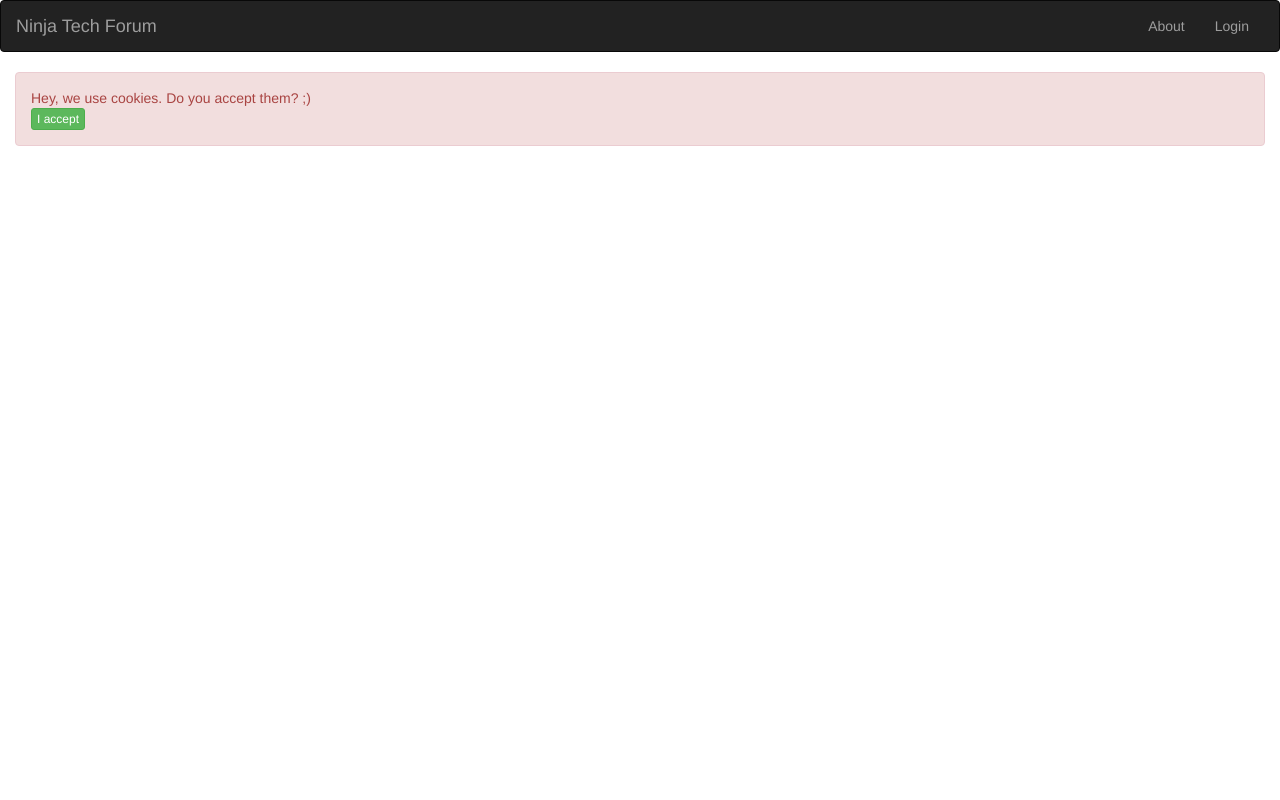
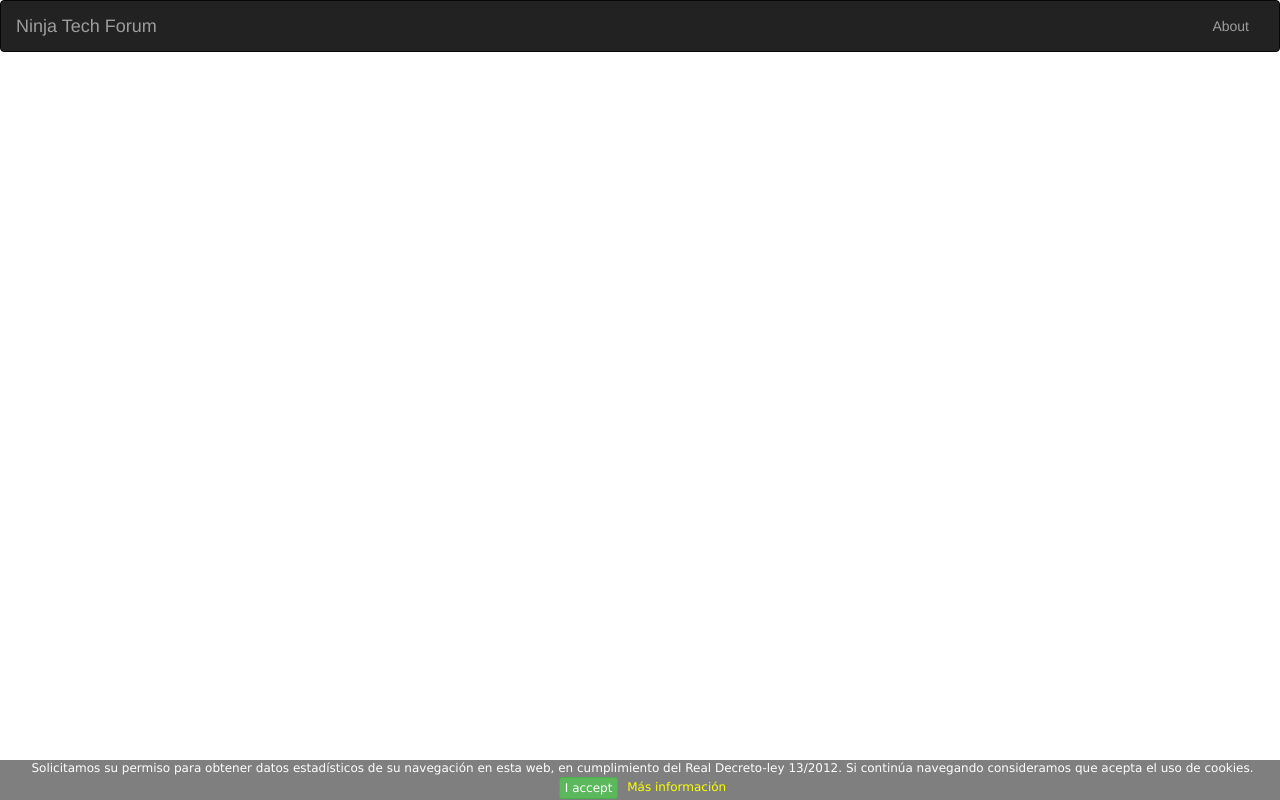
Before and after one commit to AlejandroCruzB/Ninja_Tech_Forum, a Python web app: template templates/base.html in a window 1280 px wide. Run offline with Jinja, Linux system fonts and the light colour scheme; the template is opened without the code that fills it, so the values that code supplies are empty; some libraries are stand-ins or nearby versions.

Commit message:
Exercise 6-1
Lesson 6

```diff
--- a/assets/custom/css/style.css
+++ b/assets/custom/css/style.css
@@ -1,3 +1,51 @@
-body {
-    background-color: red;
+.barraaceptacion {
+    display:none;
+    position:fixed;
+    left:0px;
+    right:0px;
+    bottom:0px;
+    padding-bottom:20px;
+    width:100%;
+    text-align:center;
+    min-height:40px;
+    background-color: rgba(0, 0, 0, 0.5);
+    color:#fff;
+    z-index:99999;
 }
+
+.inner {
+    width:100%;
+    position:absolute;
+    padding-left:5px;
+    font-family:verdana;
+    font-size:12px;
+}
+
+
+.inner a.info {
+    padding-left:5px;
+    text-decoration:none;
+    color:#faff00;
+}
+
+.head2 {
+    text-align: center; /*NO me centra el texto*/
+    color: #424242;
+    font-family: "Verdana", "Arial", "Helvetica";
+
+}
+
+.panel-title {
+    text-align: center;
+    font-size: 25px;
+}
+
+.volver {
+    float: right;
+
+
+}
+
+.cookacept {
+    margin-top: 12px;
+}
--- a/handlers/main.py
+++ b/handlers/main.py
@@ -1,7 +1,10 @@
 #!/usr/bin/env python
 from handlers.base import BaseHandler
+from models.topic import Topic
 
 
 class MainHandler(BaseHandler):
     def get(self):
-        return self.render_template("main.html")
+        topic = Topic.query(Topic.deleted == False).fetch()
+        params = {"topic": topic}
+        return self.render_template("main.html", params=params)
--- a/main.py
+++ b/main.py
@@ -2,10 +2,14 @@
 import webapp2
 from handlers.main import MainHandler
 from handlers.cookie import CookieAlertHandler
+from handlers.topic import TopicHandler
+from handlers.detail import DetailHandler
 
 
 
 app = webapp2.WSGIApplication([
     webapp2.Route('/', MainHandler, name="main-page"),
     webapp2.Route('/set-cookie', CookieAlertHandler, name='set-cookie'),
+    webapp2.Route('/topic/add', TopicHandler, name="topic-add"),
+    webapp2.Route('/topic/<topicid:\d+>', DetailHandler, name="topic-detail"),
 ], debug=True)
--- a/templates/base.html
+++ b/templates/base.html
@@ -4,7 +4,7 @@
     <meta charset="utf-8">
     <meta http-equiv="X-UA-Compatible" content="IE=edge">
     <meta name="viewport" content="width=device-width, initial-scale=1">
-    <!-- The above 3 meta tags *must* come first in the head; any other head content must come *after* these tags -->
+
 
     <title>
         {% block title %}{% endblock title %} - Ninja Tech Forum
@@ -12,6 +12,9 @@
 
     <!-- Bootstrap -->
     <link href="/assets/bootstrap/css/bootstrap.css" rel="stylesheet">
+
+    <!--CSS-->
+    <link rel="stylesheet" href="../assets/custom/css/style.css">
 </head>
 
 <body>
@@ -30,28 +33,49 @@
                 <div class="collapse navbar-collapse" id="bs-example-navbar-collapse-1">
                     <ul class="nav navbar-nav navbar-right">
                         <li><a href="#">About</a> </li>
-                        <li><a href="#">Login</a> </li>
+
+                        {% if logout_url %}
+                            <li><a href="#">{{ user.email() }}</a></li>
+                            <li><a href="/topic/add">Add topic</a></li>
+                            <li><a href="{{ logout_url }}">Logout</a></li>
+                        {% elif login_url %}
+                            <li><a href="{{ login_url }}">Login</a></li>
+                        {% endif %}
                     </ul>
                 </div>
             </div>
         </nav>
 
-<div class="container-fluid"> <!-- el container normal dejaría un margen grande a los lados, y el container-fluid deja un margen mucho más pequeño, adaptándose a los row que estén dentro-->
-{% if cookies %}<!-- Si las cookies están aceptadas, podemos poner algo aquí  -->
-<p>ejemplo</p>
-{% else %}<!-- Si no están aceptadas las cookies, aparecerá esto  -->
-        <div class="alert alert-danger" role="alert">
-        Hey, we use cookies. Do you accept them? ;)
-            <form action="/set-cookie" method="post">
-                <button class="btn btn-success btn-xs">I accept</button>
-            </form>
-        </div>
-{% endif %}<!--   -->
+<div class="container-fluid">
+
 
         {% block content %}
         {% endblock content %}
 
+
 </div>
+
+
+ <div class="barraaceptacion" style="display: block;">
+
+  {% if cookies %}
+     <div class="inner">
+         <div class="cookacept">
+         <b>Cookies aceptadas</b>
+         </div>
+     </div>
+{% else %}
+        <div class="inner">
+        Solicitamos su permiso para obtener datos estadísticos de su navegación en esta web, en cumplimiento del Real
+        Decreto-ley 13/2012. Si continúa navegando consideramos que acepta el uso de cookies.
+            <form action="/set-cookie" method="post">
+                <button class="btn btn-success btn-xs">I accept</button>
+                <a href="http://politicadecookies.com" target="_blank" class="info">Más información</a>
+            </form>
+        </div>
+{% endif %}
+
+ </div>
     <!-- jQuery (necessary for Bootstrap's JavaScript plugins) -->
     <script src="https://ajax.googleapis.com/ajax/libs/jquery/1.12.4/jquery.min.js"></script>
     <!-- Include all compiled plugins (below), or include individual files as needed -->
```
Also changed, not shown: handlers/base.py (+9 -2 lines), handlers/detail.py (added, +9 -0 lines), handlers/topic.py (added, +37 -0 lines), models/comment.py (added, +10 -0 lines), models/topic.py (added, +9 -0 lines), templates/detail.html (added, +31 -0 lines), templates/main.html (+24 -0 lines), templates/topic_add.html (added, +23 -0 lines).
